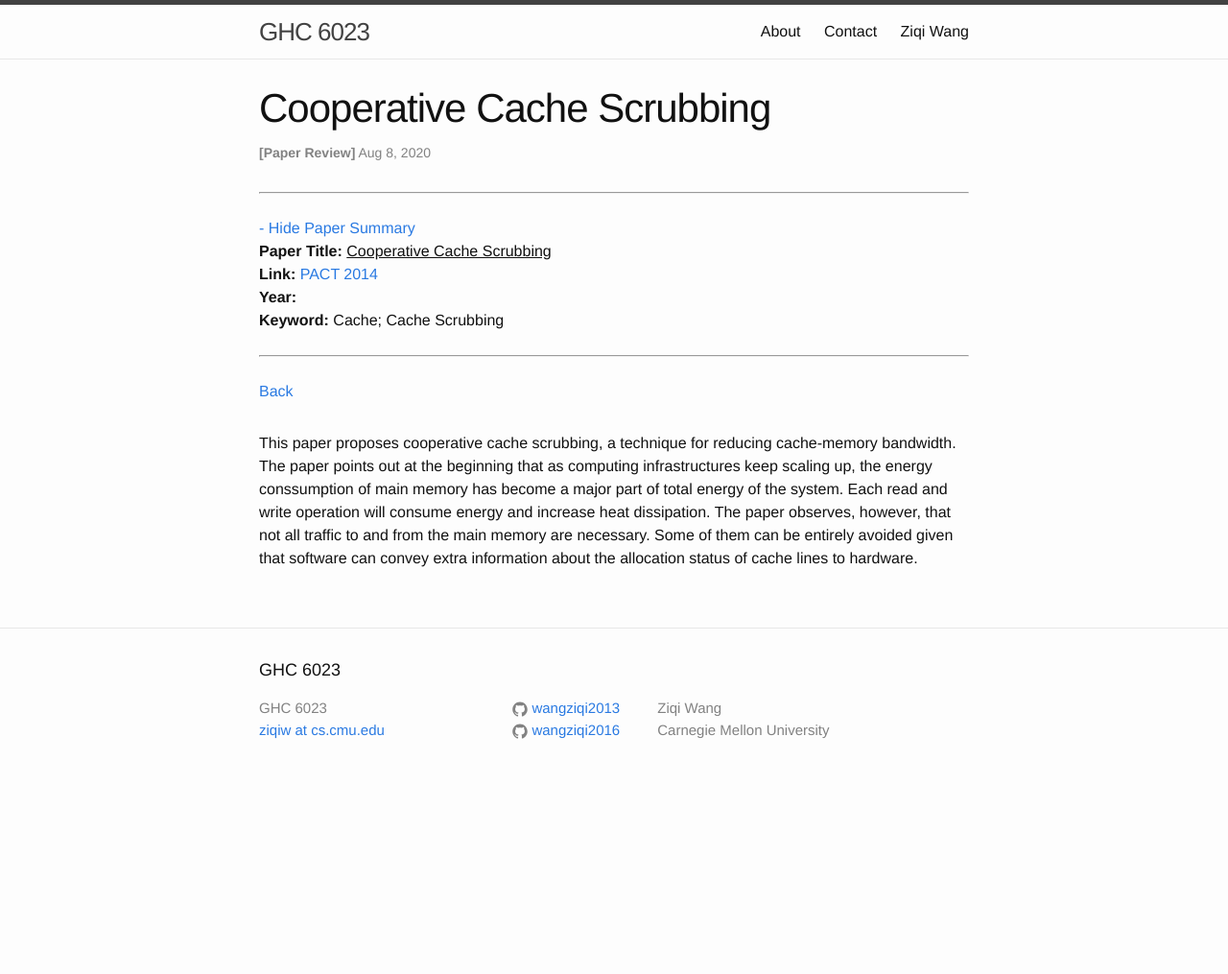
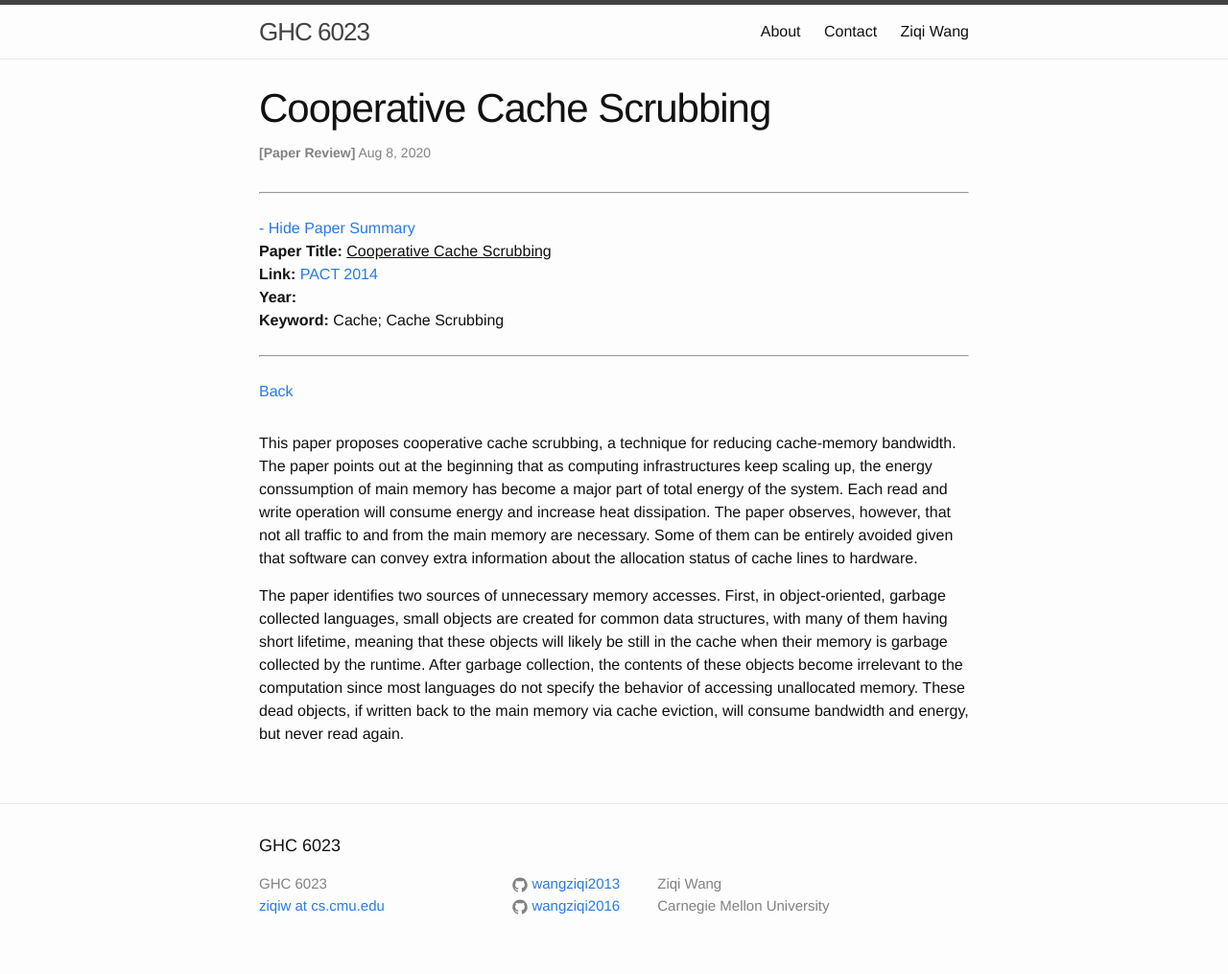
Before and after one commit to wangziqi2013/wangziqi2013.github.io, a Jekyll site: the page built from _posts/2020-08-07-cooperative-cache-scrubbing.markdown, in a window 1280 px wide. Shown: the whole page at 96% size. Built offline with Jekyll 4.4.1, drawn with Linux system fonts in a browser that asks for light colours; before the commit the page ends 900 px from its top, so only the background shows below that.

Commit message:
Adding dead object

```diff
--- a/_posts/2020-08-07-cooperative-cache-scrubbing.markdown
+++ b/_posts/2020-08-07-cooperative-cache-scrubbing.markdown
@@ -18,3 +18,10 @@ at the beginning that as computing infrastructures keep scaling up, the energy c
 a major part of total energy of the system. Each read and write operation will consume energy and increase heat dissipation.
 The paper observes, however, that not all traffic to and from the main memory are necessary. Some of them can be entirely
 avoided given that software can convey extra information about the allocation status of cache lines to hardware.
+
+The paper identifies two sources of unnecessary memory accesses. First, in object-oriented, garbage collected languages,
+small objects are created for common data structures, with many of them having short lifetime, meaning that these
+objects will likely be still in the cache when their memory is garbage collected by the runtime. After garbage collection,
+the contents of these objects become irrelevant to the computation since most languages do not specify the behavior of
+accessing unallocated memory. These dead objects, if written back to the main memory via cache eviction, will consume
+bandwidth and energy, but never read again.
```
